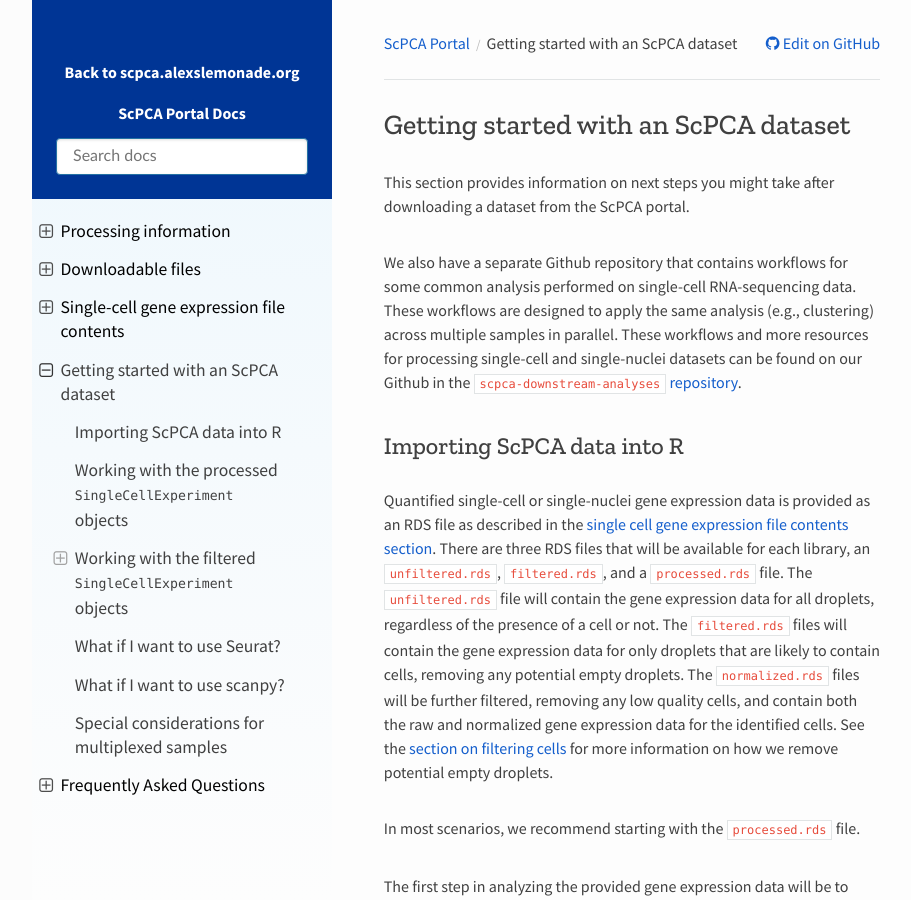
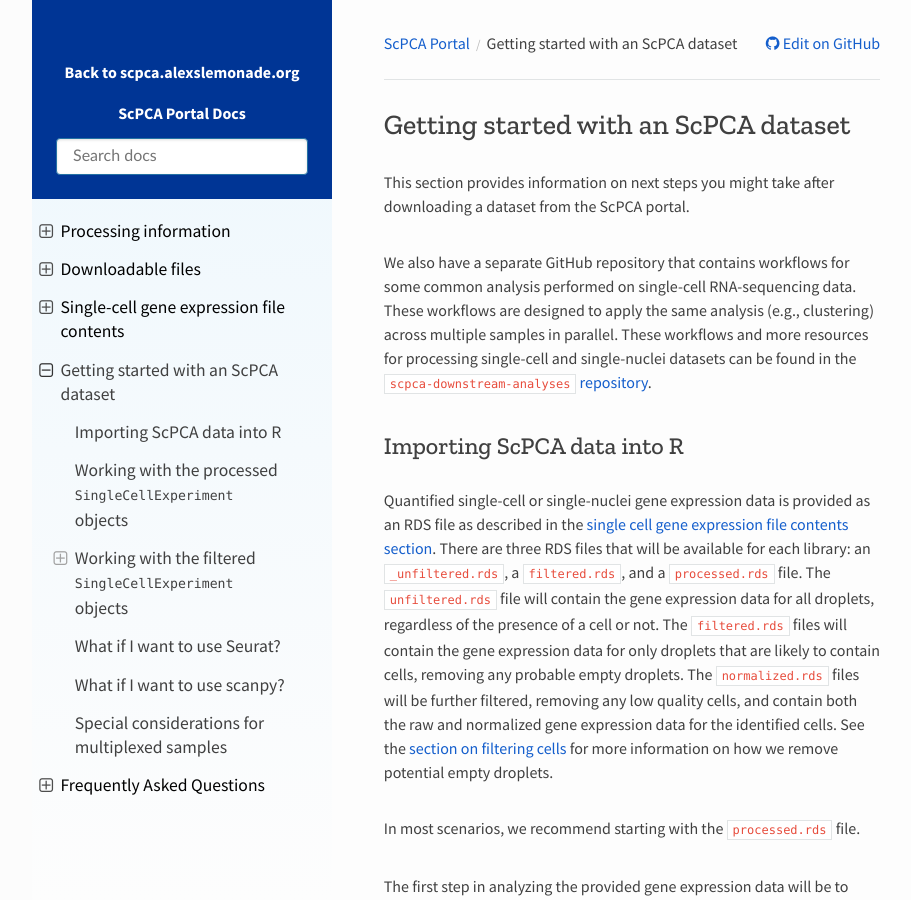
Before and after one commit to DongzeHE/scpca-docs, a Sphinx documentation site: the page built from docs/getting_started.md, in a window 1280 px wide and 900 px high. Shown: the whole window, without its empty margins (158-1069 px from the left). Built offline with Sphinx 7.4.7 and the Read the Docs theme 2.0.0, drawn with Linux system fonts in a browser that asks for light colours.

Commit message:
Apply suggestions from code review
Co-authored-by: Joshua Shapiro <josh.shapiro@ccdatalab.org>

```diff
--- a/docs/getting_started.md
+++ b/docs/getting_started.md
@@ -2,16 +2,16 @@
 
 This section provides information on next steps you might take after downloading a dataset from the ScPCA portal.
 
-We also have a separate Github repository that contains workflows for some common analysis performed on single-cell RNA-sequencing data.
+We also have a separate GitHub repository that contains workflows for some common analysis performed on single-cell RNA-sequencing data.
 These workflows are designed to apply the same analysis (e.g., clustering) across multiple samples in parallel.
-These workflows and more resources for processing single-cell and single-nuclei datasets can be found on our Github in the [`scpca-downstream-analyses` repository](https://github.com/AlexsLemonade/scpca-downstream-analyses).
+These workflows and more resources for processing single-cell and single-nuclei datasets can be found in the [`scpca-downstream-analyses` repository](https://github.com/AlexsLemonade/scpca-downstream-analyses).
 
 ## Importing ScPCA data into R
 
 Quantified single-cell or single-nuclei gene expression data is provided as an RDS file as described in the {ref}`single cell gene expression file contents section<sce_file_contents:single-cell gene expression file contents>`.
-There are three RDS files that will be available for each library, an `unfiltered.rds`, `filtered.rds`, and a `processed.rds` file.
+There are three RDS files that will be available for each library: an `_unfiltered.rds`, a `filtered.rds`, and a `processed.rds` file.
 The `unfiltered.rds` file will contain the gene expression data for all droplets, regardless of the presence of a cell or not.
-The `filtered.rds` files will contain the gene expression data for only droplets that are likely to contain cells, removing any potential empty droplets.
+The `filtered.rds` files will contain the gene expression data for only droplets that are likely to contain cells, removing any probable empty droplets.
 The `normalized.rds` files will be further filtered, removing any low quality cells, and contain both the raw and normalized gene expression data for the identified cells.
 See the {ref}`section on filtering cells<processing_information:filtering cells>` for more information on how we remove potential empty droplets.
 
```
